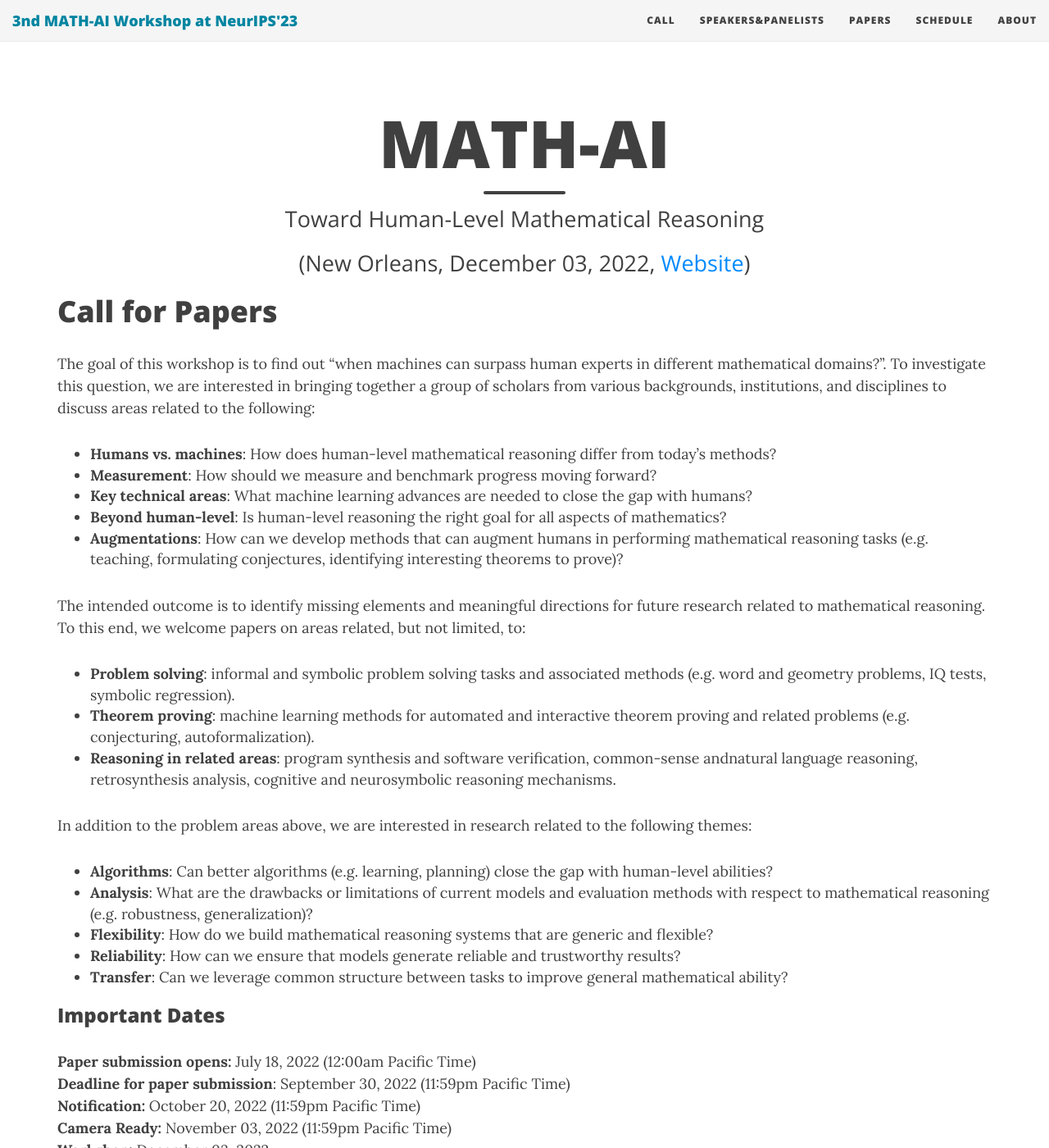
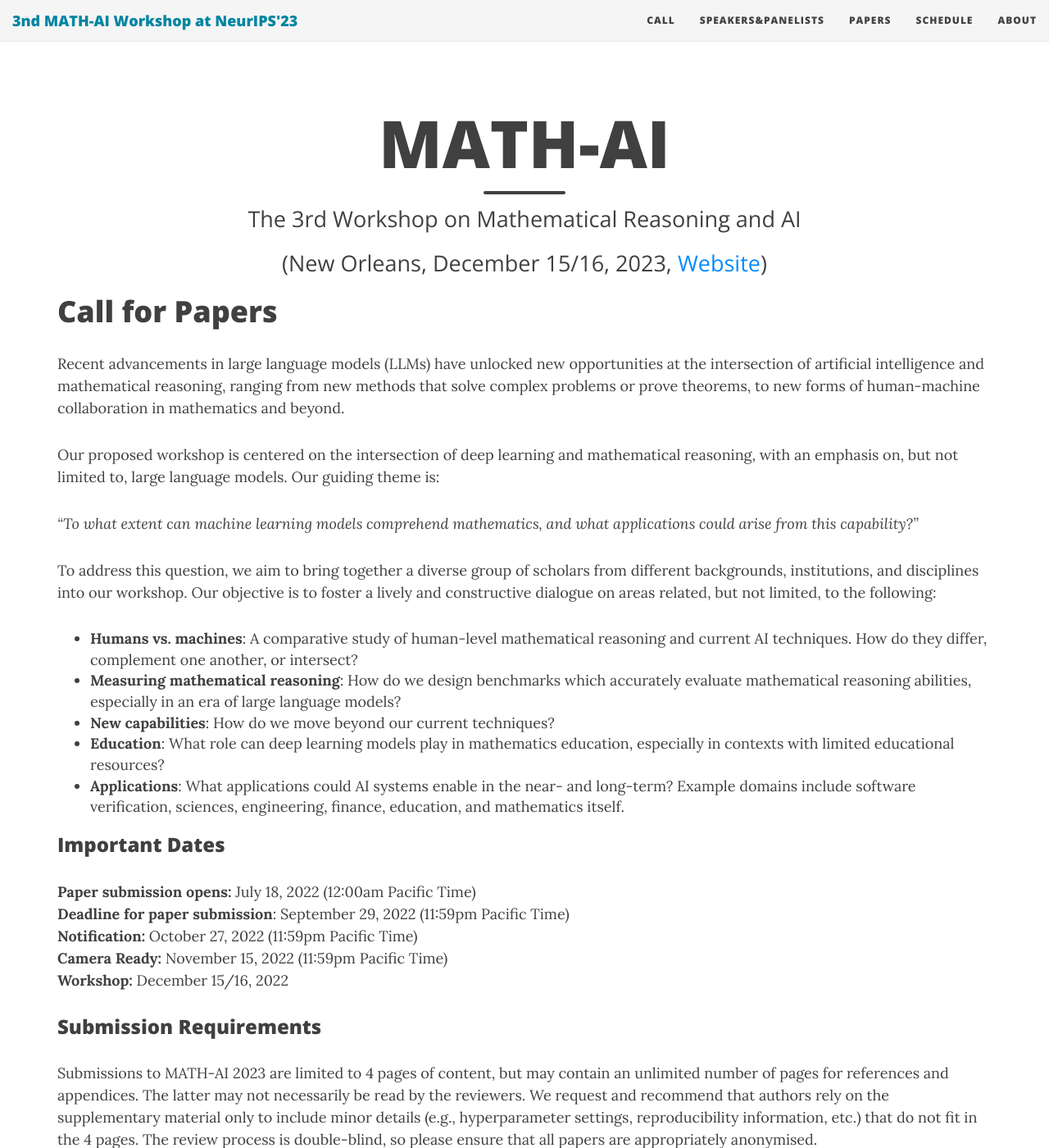
Before and after one commit to mathai-2023/mathai-2023.github.io, a Jekyll site: the page built from cfp.md, in a window 1280 px wide and 1400 px high. Shown: the whole window at 82% size. Built offline with Jekyll 4.4.1, drawn with Linux system fonts in a browser that asks for light colours; nearby versions of some CDN libraries; some of the changed text lies outside the part shown.

Commit message:
Update cfp.md

```diff
--- a/cfp.md
+++ b/cfp.md
@@ -1,35 +1,29 @@
 ---
 layout: page
 title: MATH-AI
-subtitle: "Toward Human-Level Mathematical Reasoning"
+subtitle: "The 3rd Workshop on Mathematical Reasoning and AI"
 use-site-title: true
 ---
 <div class="venue" style="font-size: 27px; display: block; font-family: 'Open Sans', 'Helvetica Neue', Helvetica, Arial, sans-serif; font-weight: 300; color: #404040; text-align: center;">
   <!-- (NeurIPS 2022 Workshop: <a href="https://neurips.cc/Conferences/2022" target="_blank">Website</a>) <br> -->
-  (New Orleans, December 03, 2022, <a href="https://neurips.cc/virtual/2022/workshop/50015" target="_blank">Website</a>)
+  (New Orleans, December 15/16, 2023, <a href="https://neurips.cc/Conferences/2023" target="_blank">Website</a>)
 </div>
 
 # Call for Papers
 
-The goal of this workshop is to find out “when machines can surpass human experts in different mathematical domains?”. To investigate this question, we are interested in bringing together a group of scholars from various backgrounds, institutions, and disciplines to discuss areas related to the following:
-- **Humans vs. machines**: How does human-level mathematical reasoning differ from today's methods?
-- **Measurement**: How should we measure and benchmark progress moving forward?
-- **Key technical areas**: What machine learning advances are needed to close the gap with humans?
-- **Beyond human-level**: Is human-level reasoning the right goal for all aspects of mathematics?
-- **Augmentations**: How can we develop methods that can augment humans in performing mathematical reasoning tasks (e.g. teaching, formulating conjectures,  identifying interesting theorems to prove)?
+Recent advancements in large language models (LLMs) have unlocked new opportunities at the intersection of artificial intelligence and mathematical reasoning, ranging from new methods that solve complex problems or prove theorems, to new forms of human-machine collaboration in mathematics and beyond.
 
-The intended outcome is to identify missing elements and meaningful directions for future research related to mathematical reasoning. To this end, we welcome papers on areas related, but not limited, to:
+Our proposed workshop is centered on the intersection of deep learning and mathematical reasoning, with an emphasis on, but not limited to, large language models.
+Our guiding theme is:
 
-- **Problem solving**: informal  and symbolic problem solving tasks and associated methods (e.g.  word and geometry problems, IQ tests, symbolic regression).
-- **Theorem proving**: machine learning methods for automated and interactive theorem proving and related problems (e.g. conjecturing, autoformalization).
-- **Reasoning in related areas**: program synthesis and software verification, common-sense andnatural language reasoning, retrosynthesis analysis, cognitive and neurosymbolic reasoning mechanisms.
+*“To what extent can machine learning models comprehend mathematics, and what applications could arise from this capability?”*
 
-In addition to the problem areas above, we are interested in research related to the following themes:
-- **Algorithms**: Can better algorithms (e.g. learning, planning) close the gap with human-level abilities?
-- **Analysis**: What are the drawbacks or limitations of current models and evaluation methods with respect to mathematical reasoning (e.g. robustness, generalization)?
-- **Flexibility**: How do we build mathematical reasoning systems that are generic and flexible?
-- **Reliability**: How can we ensure that models generate reliable and trustworthy results?
-- **Transfer**: Can we leverage common structure between tasks to improve general mathematical ability?
+To address this question, we aim to bring together a diverse group of scholars from different backgrounds, institutions, and disciplines into our workshop. Our objective is to foster a lively and constructive dialogue on areas related, but not limited, to the following:
+- **Humans vs. machines**: A comparative study of human-level mathematical reasoning and current AI techniques. How do they differ, complement one another, or intersect?
+- **Measuring mathematical reasoning**: How do we design benchmarks which accurately evaluate mathematical reasoning abilities, especially in an era of large language models?
+- **New capabilities**: How do we move beyond our current techniques?
+- **Education**: What role can deep learning models play in mathematics education, especially in contexts with limited educational resources?
+- **Applications**: What applications could AI systems enable in the near- and long-term? Example domains include software verification, sciences, engineering, finance, education, and mathematics itself.
 
 
 ### Important Dates
@@ -37,19 +31,19 @@ In addition to the problem areas above, we are interested in research related to
 <!--{% include dates.md %} <a href="{site.url}/2020/img/KR2ML2020_template.zip">NeurIPS paper format (adapted)</a>. -->
 **Paper submission opens:** July 18, 2022 (12:00am Pacific Time) <br>
 <!-- **Deadline for paper submission: Oct 06, 2021 (11:59pm Pacific Time, one day after the ICLR 2022 submission deadline.)** <br> -->
-**Deadline for paper submission**: September 30, 2022 (11:59pm Pacific Time) <br>
-**Notification:** October 20, 2022 (11:59pm Pacific Time) <br>
-**Camera Ready:** November 03, 2022 (11:59pm Pacific Time) <br>
-**Workshop:** December 03, 2022
+**Deadline for paper submission**: September 29, 2022 (11:59pm Pacific Time) <br>
+**Notification:** October 27, 2022 (11:59pm Pacific Time) <br>
+**Camera Ready:** November 15, 2022 (11:59pm Pacific Time) <br>
+**Workshop:** December 15/16, 2022
 
 ### Submission Requirements
 
-Submissions to MATH-AI 2022 are limited to 4 pages of content, but may contain an unlimited number of pages for references and appendices. The latter may not necessarily be read by the reviewers. We request and recommend that authors rely on the supplementary material only to include minor details (e.g., hyperparameter settings, reproducibility information, etc.) that do not fit in the 4 pages. The review process is double-blind, so please ensure that all papers are appropriately anonymised.
+Submissions to MATH-AI 2023 are limited to 4 pages of content, but may contain an unlimited number of pages for references and appendices. The latter may not necessarily be read by the reviewers. We request and recommend that authors rely on the supplementary material only to include minor details (e.g., hyperparameter settings, reproducibility information, etc.) that do not fit in the 4 pages. The review process is double-blind, so please ensure that all papers are appropriately anonymised.
 
-All submissions must be formatted with LaTeX using the [NeurIPS paper format (Adapted)](img/NeurIPS2022_MATHAI.zip).
+All submissions must be formatted with LaTeX using the [NeurIPS paper format (Adapted)](img/NeurIPS2023_MATHAI.zip).
 
 All accepted papers will be presented in an in-person poster session, and some will be selected for oral presentation. We also permit papers that have been recently published or are under submission to another venue. Please mark such papers accordingly upon submission. The page limit for these submissions is 4 pages. Accepted papers will be published on the MATH-AI 2022 homepage, but are to be considered non-archival.
 
-Submission Link: [https://cmt3.research.microsoft.com/MATHAI2022](https://cmt3.research.microsoft.com/MATHAI2022)
+Submission Link: [https://mathai-2023.github.io/](https://mathai-2023.github.io/)
 
-Please email any enquiries to [mathai.neurips2022@gmail.com](mailto:mathai.neurips2022@gmail.com).
+Please email any enquiries to [mathai.neurips2023@gmail.com](mailto:mathai.neurips2023@gmail.com).
```
